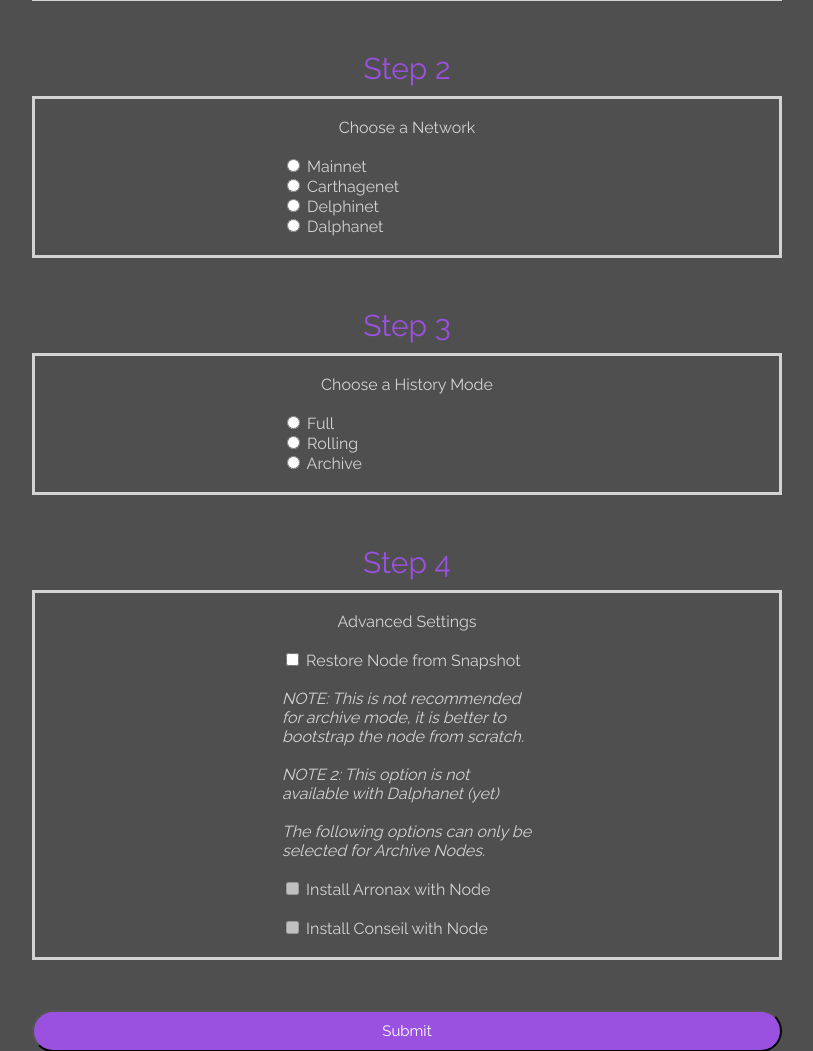
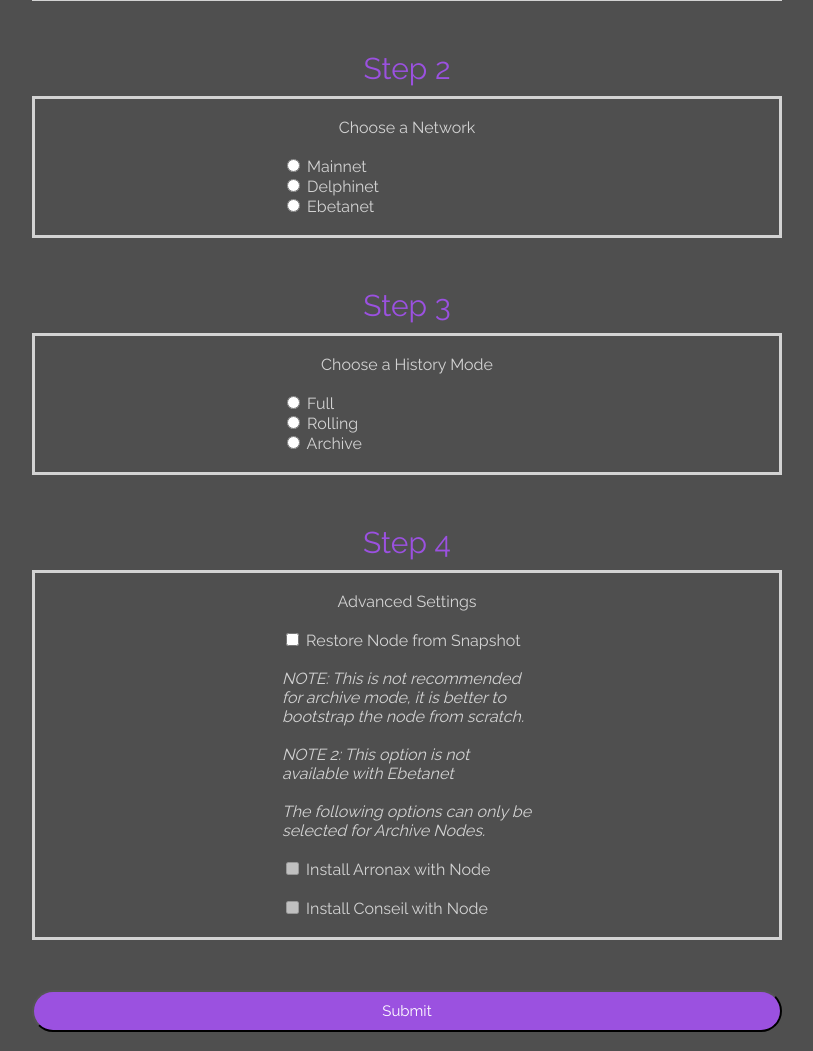
Before and after one commit to Cryptonomic/Nautilus, a Flask app: page /node_setup in a window 1280 px wide; the page is wider, and only the part inside the window is pictured. Shown: the part 320-1371 px from the top of that part, without its empty margins (233-1046 px from the left). Run offline with Flask 2, Linux system fonts and the light colour scheme; parts of the project's set-up code (start-up, migrations or seed data) failed here and were passed over; some libraries are stand-ins or nearby versions; some web fonts are replaced.

Commit message:
Add compatibility for the new ebetanet

```diff
--- a/py-core/app/__init__.py
+++ b/py-core/app/__init__.py
@@ -76,7 +76,7 @@ def node_start_page():
         flash("The name you have provided is already being used.", "error")
         return render_template("node_options.html")
 
-    if p_network == "dalphanet":
+    if p_network == "ebetanet":
         p_snapshot_restore = False
 
     logging.debug("Getting next available port.")
--- a/py-core/app/templates/node_options.html
+++ b/py-core/app/templates/node_options.html
@@ -43,18 +43,13 @@
                 </label>
                 <br>
                 <label>
-                    <input type="radio" name="network" value="carthagenet">
-                    Carthagenet
-                </label>
-                <br>
-                <label>
                     <input type="radio" name="network" value="delphinet">
                     Delphinet
                 </label>
                 <br>
                 <label>
-                    <input type="radio" name="network" value="dalphanet">
-                    Dalphanet
+                    <input type="radio" name="network" value="ebetanet">
+                    Ebetanet
                 </label>
                 <br>
                 <br>
@@ -108,7 +103,7 @@
                 <br>
                 <br>
                     <i>
-                        NOTE 2: This option is not available with Dalphanet (yet)
+                        NOTE 2: This option is not available with Ebetanet
                     </i>
                 <br>
                 <br>
--- a/py-core/app/util/docker_compose_utils.py
+++ b/py-core/app/util/docker_compose_utils.py
@@ -136,6 +136,9 @@ def build_docker_compose_file(data):
     else:
         yaml_object["services"]["tezos-node"] = get_tezos_node_docker_compose()
 
+    if data["network"] == "ebetanet":
+        yaml_object["services"]["tezos-node"]["image"] = "tezos/tezos:ebetanet-release"
+
     yaml_object["services"]["tezos-node"]["command"] = \
         "tezos-node --cors-header='content-type' --cors-origin='*' --history-mode {} --network {} --rpc-addr 0.0.0.0:8732".format(
             data["history_mode"],
```
Also changed, not shown: 1 other file.
